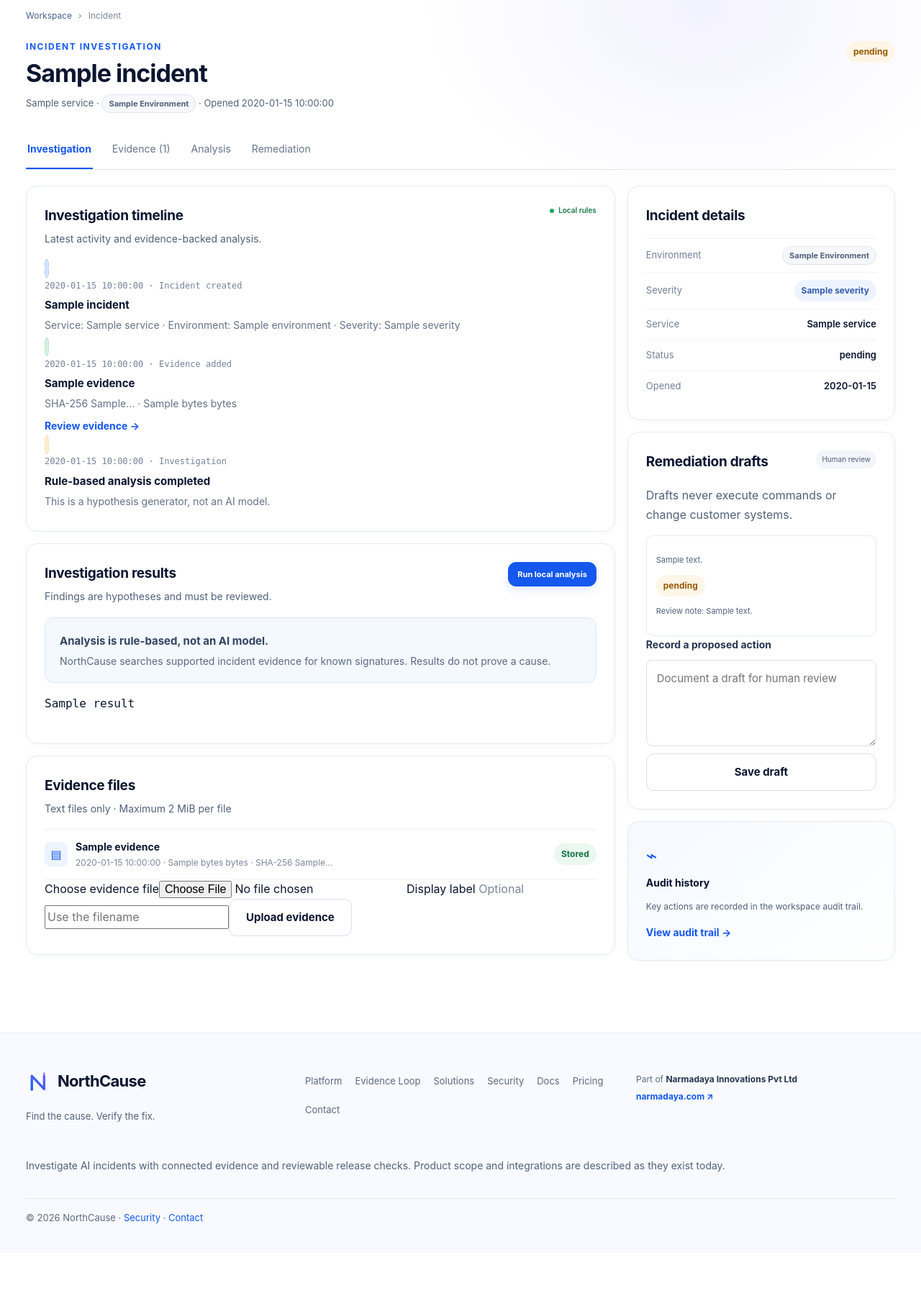
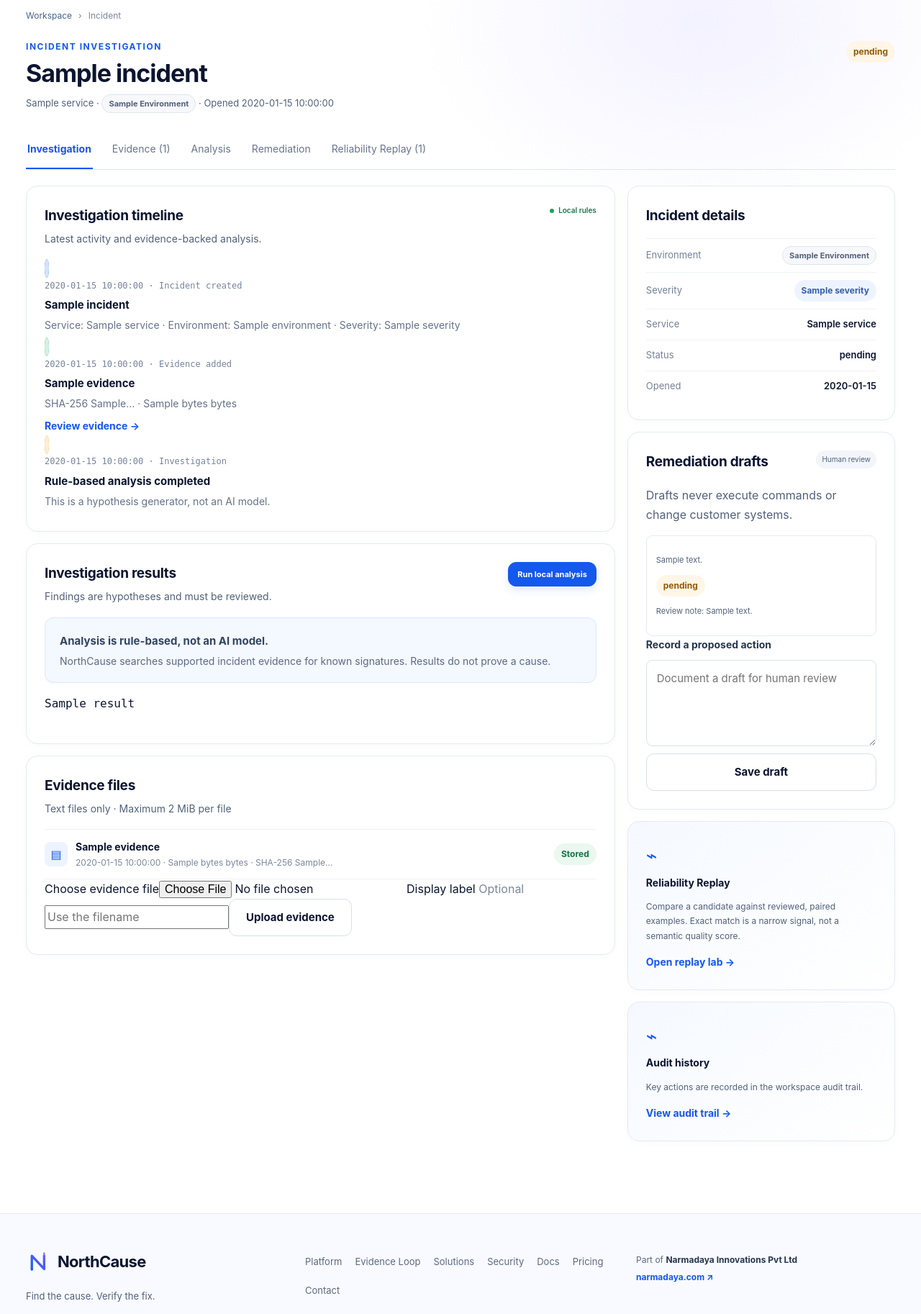
Before and after one commit to rpaut03l/northcause, a FastAPI app: template python-platform/app/templates/incident.html in a window 1280 px wide. Shown: the part 140-1966 px from the top of the page at 72% size. Before the commit the page ends 1840 px from the top, so only its background shows below. Run offline with FastAPI, Linux system fonts and the light colour scheme; the template is opened without the code that fills it: most values are stand-ins (such as "Sample title", 1, 10 or a date in 2020).

Commit message:
feat: add NorthCause evidence replay loop

```diff
--- a/python-platform/app/templates/incident.html
+++ b/python-platform/app/templates/incident.html
@@ -4,7 +4,7 @@
 <main class="container page-space">
   <div class="crumbs"><a href="/app">Workspace</a><span>›</span><span>Incident</span></div>
   <div class="incident-heading"><div><div class="eyebrow">INCIDENT INVESTIGATION</div><h1>{{ incident['title'] }}</h1><p>{{ incident['service'] }} · <span class="environment-pill {{ incident['environment']|lower }}">{{ incident['environment'] }}</span> · Opened {{ incident['created'] }}</p></div><span class="badge {{ incident['status']|lower }}">{{ incident['status'] }}</span></div>
-  <nav class="tabs" aria-label="Incident sections"><a class="active" href="#timeline">Investigation</a><a href="#evidence">Evidence ({{ evidence|length }})</a><a href="#analysis">Analysis</a><a href="#remediation">Remediation</a></nav>
+  <nav class="tabs" aria-label="Incident sections"><a class="active" href="#timeline">Investigation</a><a href="#evidence">Evidence ({{ evidence|length }})</a><a href="#analysis">Analysis</a><a href="#remediation">Remediation</a><a href="/app/incidents/{{ incident['id'] }}/replay">Reliability Replay ({{ replay_runs|length }})</a></nav>
   <div class="incident-grid">
     <section class="stack">
       <article class="panel" id="timeline"><div class="panel-head"><div><h2>Investigation timeline</h2><p>Latest activity and evidence-backed analysis.</p></div><span class="live-dot">Local rules</span></div>
@@ -30,6 +30,7 @@
         </div>{% endfor %}{% else %}<div class="notice subtle">No remediation draft recorded.</div>{% endif %}
         <form class="form-stack draft-form" method="post" action="/app/incidents/{{ incident['id'] }}/draft"><input type="hidden" name="token" value="{{ csrf }}"><label for="draft">Record a proposed action</label><textarea id="draft" name="body" rows="3" maxlength="3000" required placeholder="Document a draft for human review"></textarea><button class="button secondary" type="submit">Save draft</button></form>
       </article>
+      <article class="panel trust-card"><span class="trust-icon">⌁</span><h3>Reliability Replay</h3><p>Compare a candidate against reviewed, paired examples. Exact match is a narrow signal, not a semantic quality score.</p><a class="text-link" href="/app/incidents/{{ incident['id'] }}/replay">Open replay lab →</a></article>
       <article class="panel trust-card"><span class="trust-icon">⌁</span><h3>Audit history</h3><p>Key actions are recorded in the workspace audit trail.</p><a class="text-link" href="/app/audit">View audit trail →</a></article>
     </aside>
   </div>
```
